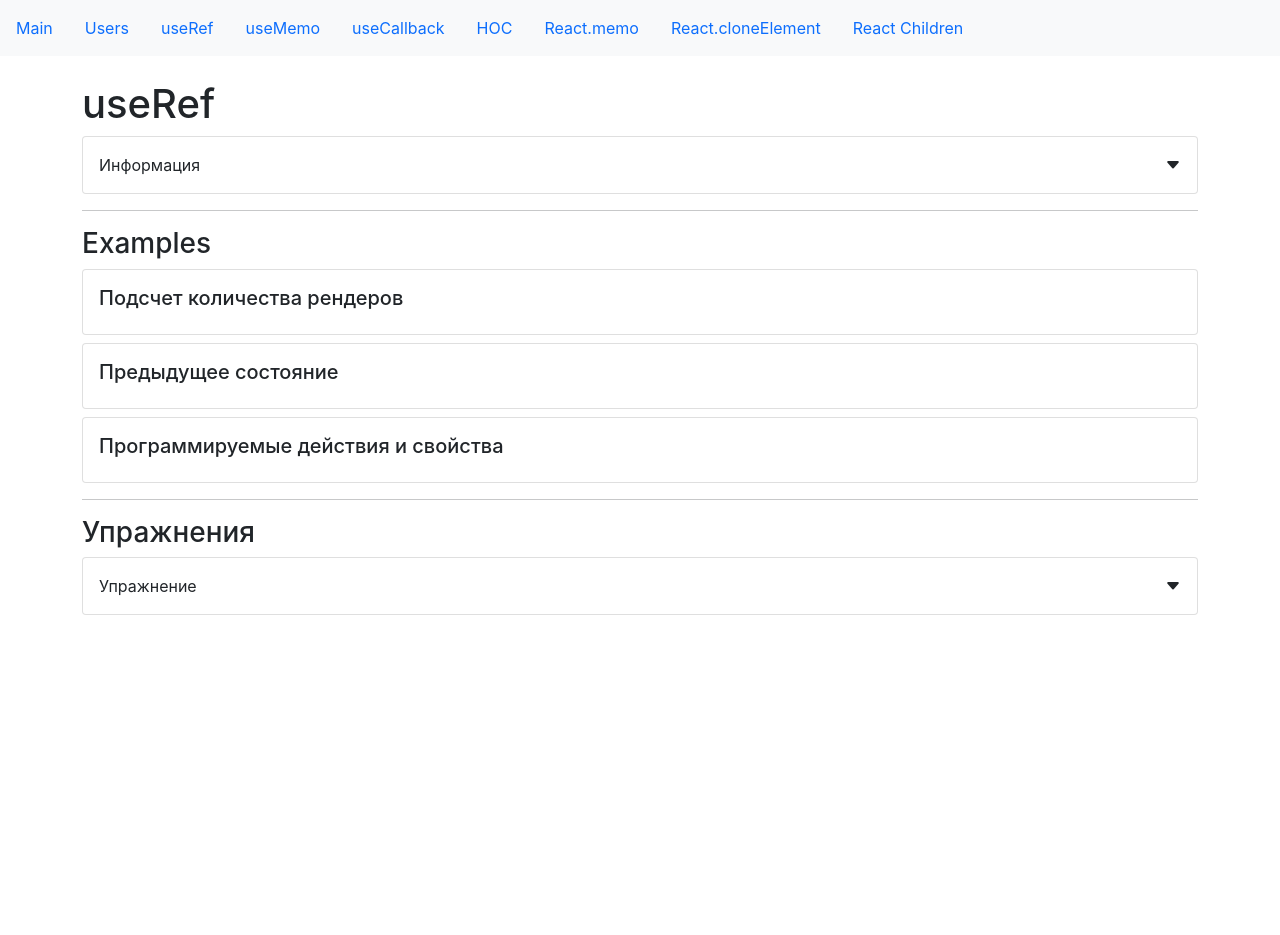
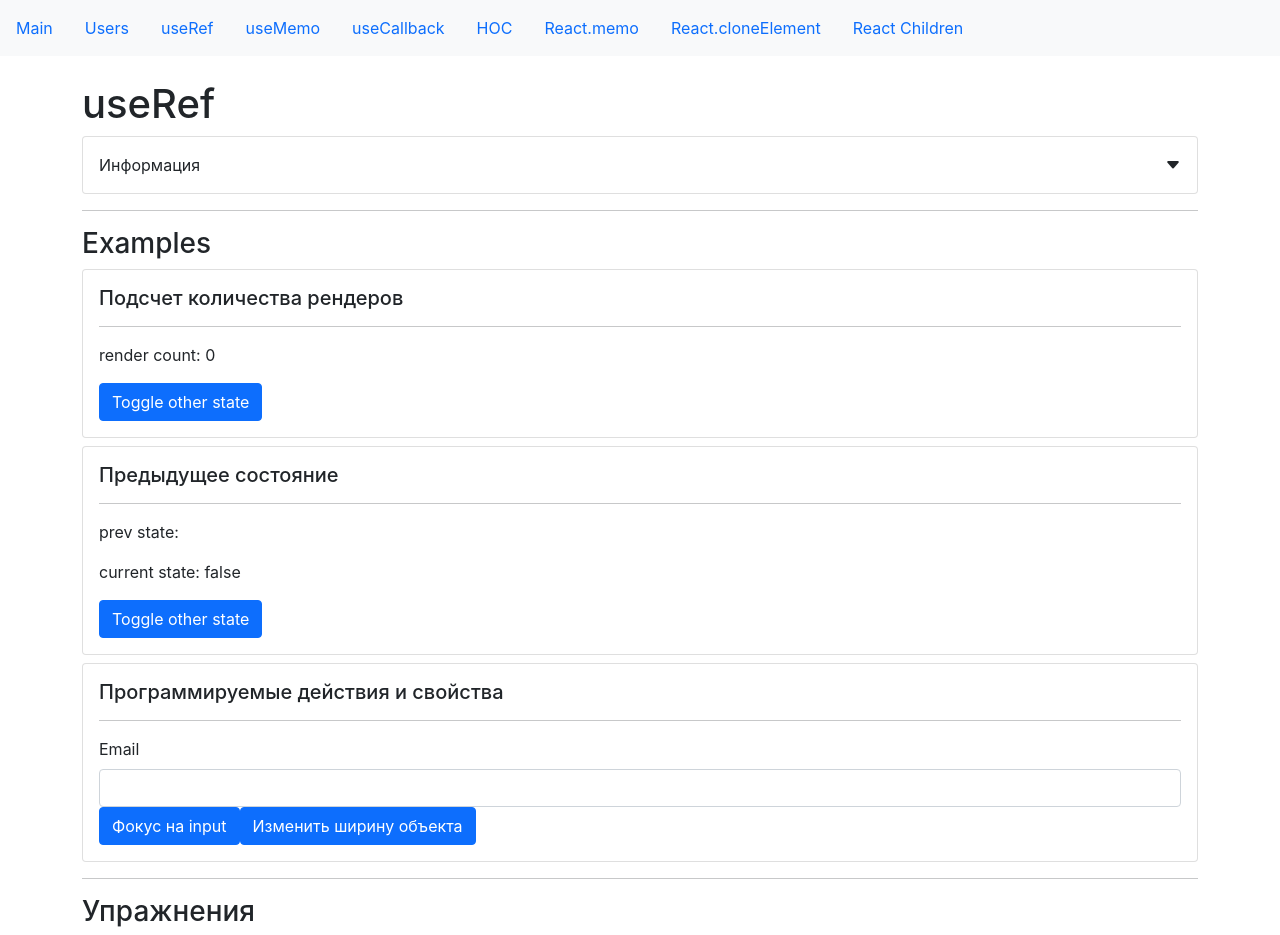
Before and after one commit to fatevector/advanced-hooks, a React (Create React App) app: page /useRef in a window 1280 px wide. Shown: the top 935 px of the page. Before the commit the page ends 800 px from the top, so only its background shows below. Built offline with nearby package versions, Linux system fonts and the light colour scheme.

Commit message:
add useRef()

```diff
--- a/src/app/components/examples/useRef/prevState.jsx
+++ b/src/app/components/examples/useRef/prevState.jsx
@@ -1,10 +1,27 @@
-import React from "react";
+import React, { useRef, useState, useEffect } from "react";
 import CardWrapper from "../../common/Card";
+import Divider from "../../common/divider";
 import SmallTitle from "../../common/typografy/smallTitle";
 const PrevStateExample = () => {
+    const prevState = useRef("");
+    const [otherState, setOtherState] = useState("false");
+    const toggleOtherState = () => {
+        setOtherState((prevState) =>
+            prevState === "false" ? "true" : "false"
+        );
+    };
+    useEffect(() => {
+        prevState.current = otherState;
+    }, [otherState]);
     return (
         <CardWrapper>
             <SmallTitle>Предыдущее состояние</SmallTitle>
+            <Divider />
+            <p>prev state: {prevState.current}</p>
+            <p>current state: {otherState}</p>
+            <button className="btn btn-primary" onClick={toggleOtherState}>
+                Toggle other state
+            </button>
         </CardWrapper>
     );
 };
--- a/src/app/components/examples/useRef/programmableActions.jsx
+++ b/src/app/components/examples/useRef/programmableActions.jsx
@@ -1,12 +1,37 @@
-import React from "react";
+import React, { useRef } from "react";
 import CardWrapper from "../../common/Card";
+import Divider from "../../common/divider";
 import SmallTitle from "../../common/typografy/smallTitle";
 const ProgrammableActionsExample = () => {
+    const inputRef = useRef();
+    const handleClick = () => {
+        console.log(inputRef.current.clientWidth);
+        inputRef.current.focus();
+    };
+    const handleClickWidth = () => {
+        inputRef.current.style.width = "100px";
+    };
     return (
         <CardWrapper>
             <SmallTitle className="card-title">
                 Программируемые действия и свойства
             </SmallTitle>
+            <Divider />
+            <label htmlFor="email" className="form-label">
+                Email
+            </label>
+            <input
+                ref={inputRef}
+                type="email"
+                id="email"
+                className="form-control"
+            />
+            <button className="btn btn-primary" onClick={handleClick}>
+                Фокус на input
+            </button>
+            <button className="btn btn-primary" onClick={handleClickWidth}>
+                Изменить ширину объекта
+            </button>
         </CardWrapper>
     );
 };
--- a/src/app/components/examples/useRef/renderCount.jsx
+++ b/src/app/components/examples/useRef/renderCount.jsx
@@ -1,10 +1,24 @@
-import React from "react";
+import React, { useRef, useState, useEffect } from "react";
 import CardWrapper from "../../common/Card";
+import Divider from "../../common/divider";
 import SmallTitle from "../../common/typografy/smallTitle";
 const RenderCountExample = () => {
+    const renderCount = useRef(0);
+    const [otherState, setOtherState] = useState(false);
+    const toggleOtherState = () => {
+        setOtherState(!otherState);
+    };
+    useEffect(() => {
+        renderCount.current++;
+    });
     return (
         <CardWrapper>
             <SmallTitle>Подсчет количества рендеров</SmallTitle>
+            <Divider />
+            <p>render count: {renderCount.current}</p>
+            <button className="btn btn-primary" onClick={toggleOtherState}>
+                Toggle other state
+            </button>
         </CardWrapper>
     );
 };
```
